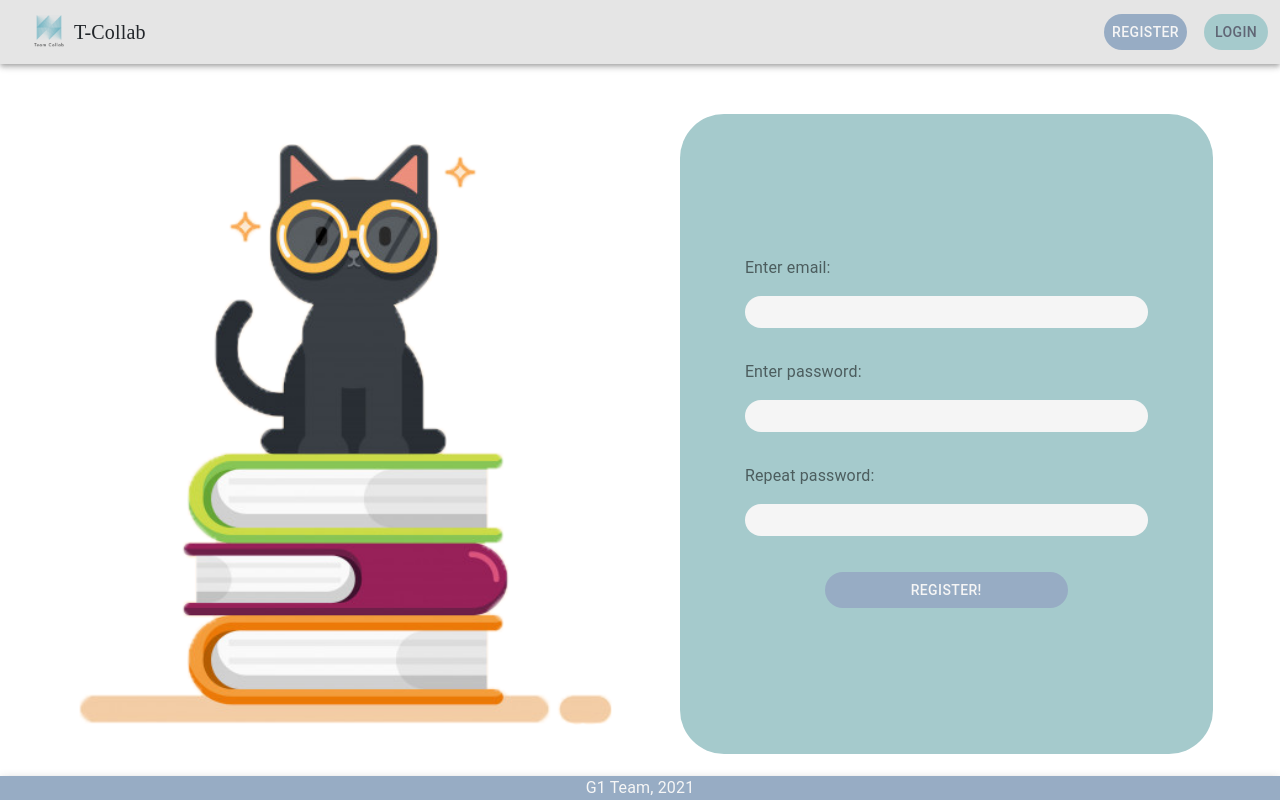
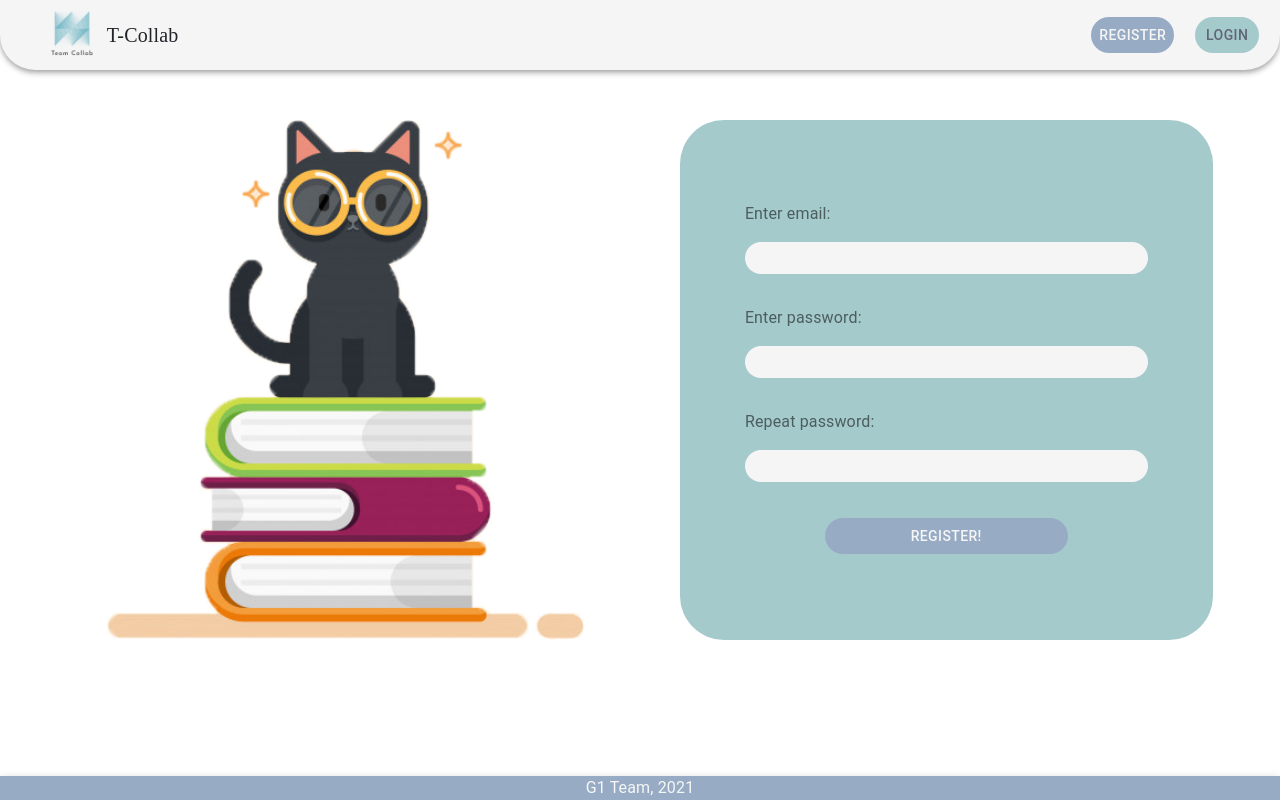
Before and after one commit to ukitta555/Integrated-Course-System, a React (Create React App) app in the folder IntegratedCourseSystem/ClientApp/: page /register in a window 1280 px wide. Built offline with nearby package versions, Linux system fonts and the light colour scheme.

Commit message:
improved header again, also minor improvement of registration and login pages

```diff
--- a/IntegratedCourseSystem/ClientApp/src/components/Header/Header.tsx
+++ b/IntegratedCourseSystem/ClientApp/src/components/Header/Header.tsx
@@ -18,8 +18,8 @@ const Header = () => {
   const user = useSelector ((state: {user: UserState}) => state.user)
 
   const logoImgStyle = {
-      width: 50,
-      height: 50
+      width: 70,
+      height: 70
   }
 
   const logoWrapperStyle = {
@@ -30,16 +30,13 @@ const Header = () => {
       fontFamily: "Ribeye",
   }
 
-
   const wholeHeaderStyle = {
       backgroundColor: "inherit",
+      borderRadius: "inherit",
   }
 
   const headerWrapperStyle = {
-      flexDirection: 'row' as 'row',
-      justifyContent: 'space-between',
-      alignItems: 'center' as 'center',
-      width: '100%'
+      padding: "0 1vw 0 1vw",
   }
   const registrationButtonsWrapperStyle = {
         marginRight: "5px",
@@ -52,7 +49,7 @@ const Header = () => {
 
   const registrationButtons = (
       <div>
-          <Grid container item justify="space-between" spacing={3} style={registrationButtonsWrapperStyle}>
+          <Grid container item justify="space-between" spacing={4} style={registrationButtonsWrapperStyle}>
               <Box bgcolor="theme_grey.main" color="theme_white.main" style={registrationButtonsStyle}>
                   <Grid item>
                       <Button color="inherit">
@@ -88,7 +85,7 @@ const Header = () => {
 
   return (
     <ThemeProvider theme={light}>
-        <Box bgcolor="theme_grey.light">
+        <Box bgcolor="theme_white.main" style={{borderRadius: "0px 0px 35px 35px",}}>
             <AppBar position="static" color="inherit" style={wholeHeaderStyle}>
               <Toolbar>
                   <Grid container direction="row" justify="space-between" alignItems="center" style={headerWrapperStyle}>
--- a/IntegratedCourseSystem/ClientApp/src/components/LoginForm/LoginForm.tsx
+++ b/IntegratedCourseSystem/ClientApp/src/components/LoginForm/LoginForm.tsx
@@ -39,7 +39,7 @@ const LoginForm = () => {
   }
 
   const wrapperStyle = {
-    height: "80vh",
+    height: "65vh",
     marginTop: "50px",
   }
 
--- a/IntegratedCourseSystem/ClientApp/src/components/RegistrationForm/RegistrationForm.tsx
+++ b/IntegratedCourseSystem/ClientApp/src/components/RegistrationForm/RegistrationForm.tsx
@@ -57,7 +57,7 @@ const RegistrationForm = () => {
     }
   }
   const wrapperStyle = {
-    height: "80vh",
+    height: "65vh",
     marginTop: "50px",
   }
   const textFieldWrapperStyle = {
--- a/IntegratedCourseSystem/ClientApp/src/themes/light.ts
+++ b/IntegratedCourseSystem/ClientApp/src/themes/light.ts
@@ -30,7 +30,7 @@ const theme = createMuiTheme({
         theme_grey: {
             light: "#E5E5E5",
             main: "#97ACC4",
-            contrastText: "#F5F5F5"
+            contrastText: "#f5f5f5"
         },
         theme_white: {
             light: "#FFFFFF",
```
